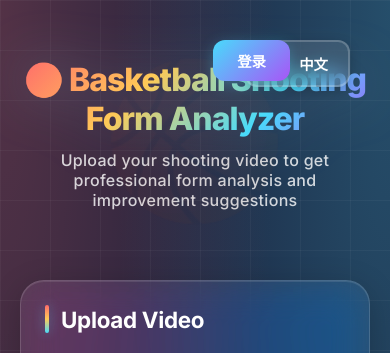
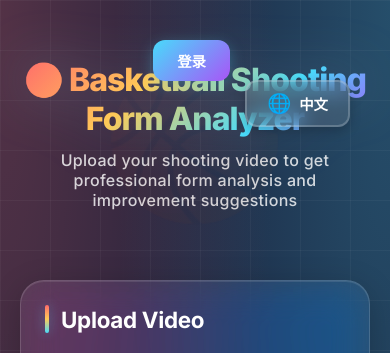
Before and after one commit to ThisIsClark/shotPro, a FastAPI app: page /app in a window 390 px wide. Shown: the top 353 px of the page. Run offline with FastAPI, Linux system fonts and the light colour scheme; some libraries are stand-ins or nearby versions.

Commit message:
fix: adjust header buttons layout to prevent overlap
- Move auth-section right position from 80px to 140px
- Add responsive styles for small screens (mobile)
- On mobile: login button on top, language switcher below

Co-Authored-By: Claude Opus 4.6 <noreply@anthropic.com>

```diff
--- a/templates/index.html
+++ b/templates/index.html
@@ -1672,13 +1672,24 @@
             .score-number {
                 font-size: 2.5rem;
             }
+
+            /* 小屏幕下按钮布局调整 */
+            .language-switcher {
+                top: 60px;
+                right: 20px;
+            }
+
+            .auth-section {
+                top: 20px;
+                right: 20px;
+            }
         }
 
         /* ===== 登录模态框样式 ===== */
         .auth-section {
             position: absolute;
             top: 20px;
-            right: 80px;
+            right: 140px;
             z-index: 100;
         }
 
```
